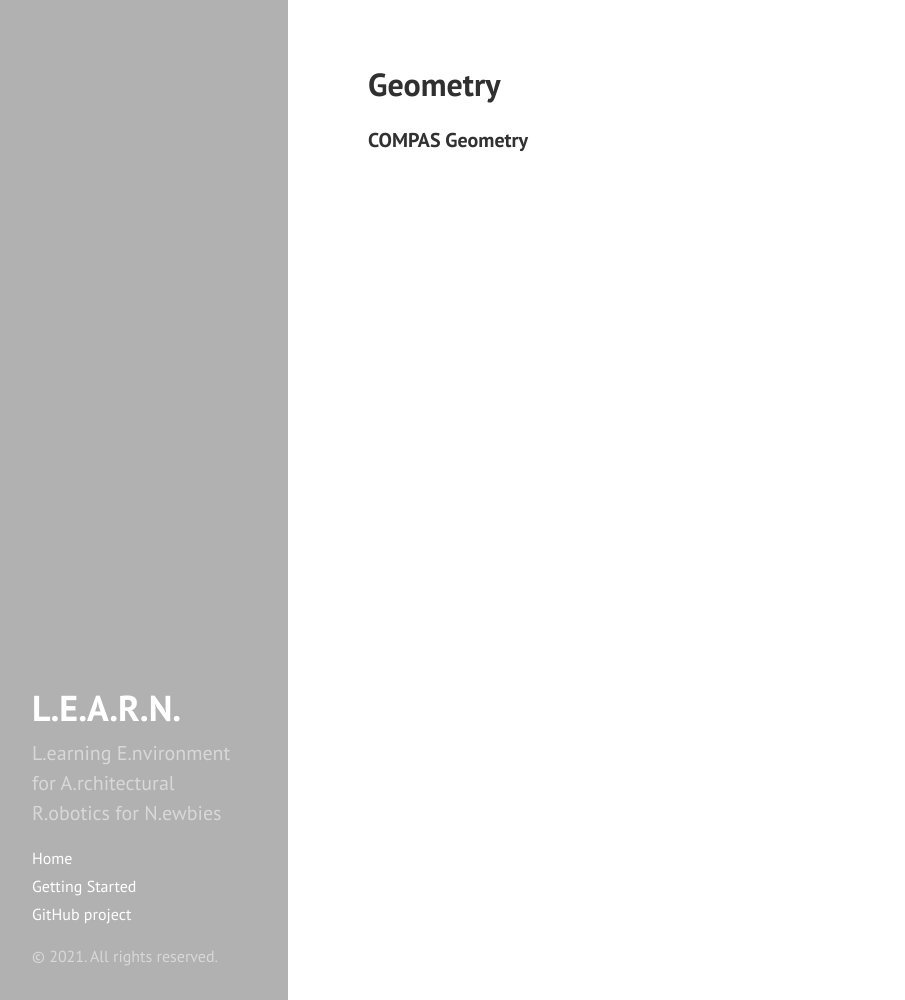
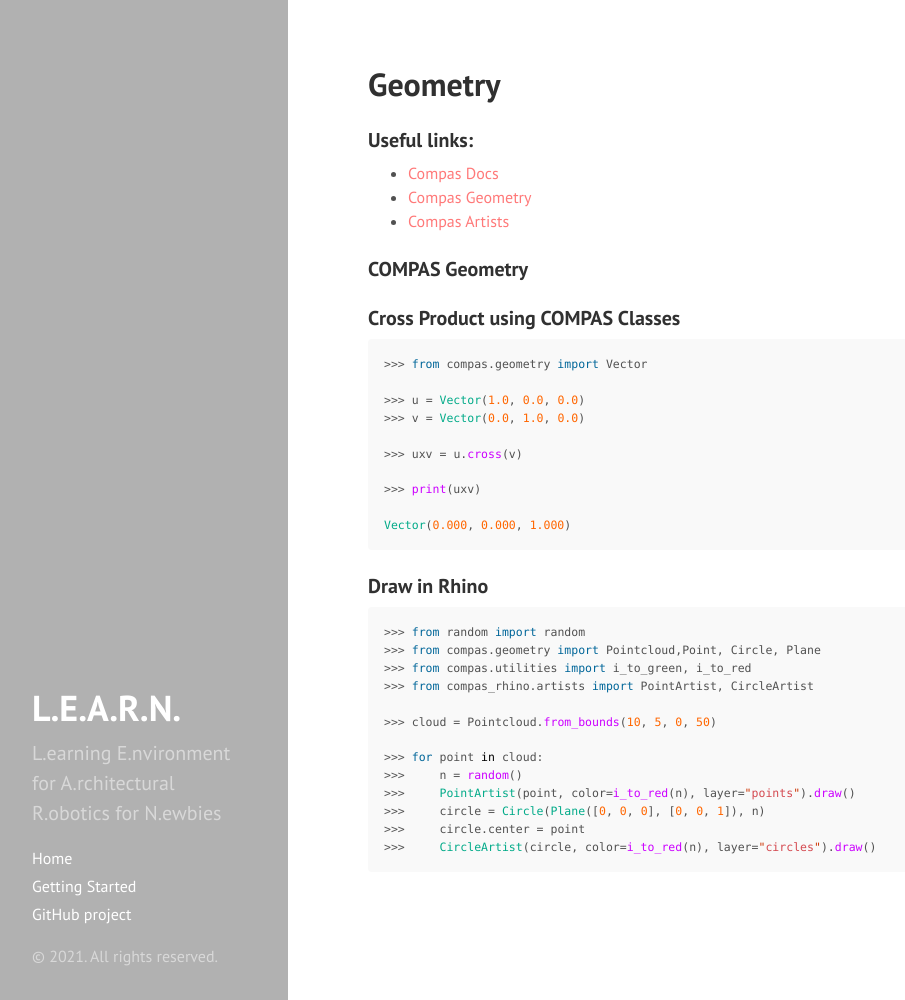
Before and after one commit to le-ar-n/le-ar-n, a Jekyll site: the page built from docs/sessions/02_geometry.md, in a window 1280 px wide and 1000 px high. Shown: the whole window, without its empty margins (0-905 px from the left). Built offline with Jekyll 4.4.1, drawn with Linux system fonts in a browser that asks for light colours; Markdown is read by kramdown in place of the engine named in the settings.

Commit message:
Update 02_geometry.md

````diff
--- a/docs/sessions/02_geometry.md
+++ b/docs/sessions/02_geometry.md
@@ -4,4 +4,44 @@
 lesson: 2
 ---
 
+### Useful links:
+
+* [Compas Docs](https://compas.dev/compas/latest/index.html)
+* [Compas Geometry](https://compas.dev/compas/latest/api/compas.geometry.html)
+* [Compas Artists](https://compas.dev/compas/latest/api/compas_ghpython.artists.html)
+
+
 ### COMPAS Geometry
+
+### Cross Product using COMPAS Classes
+
+```python
+>>> from compas.geometry import Vector
+
+>>> u = Vector(1.0, 0.0, 0.0)
+>>> v = Vector(0.0, 1.0, 0.0)
+
+>>> uxv = u.cross(v)
+
+>>> print(uxv)
+
+Vector(0.000, 0.000, 1.000)
+```
+
+### Draw in Rhino
+
+```python
+>>> from random import random
+>>> from compas.geometry import Pointcloud,Point, Circle, Plane
+>>> from compas.utilities import i_to_green, i_to_red
+>>> from compas_rhino.artists import PointArtist, CircleArtist
+
+>>> cloud = Pointcloud.from_bounds(10, 5, 0, 50)
+
+>>> for point in cloud:
+>>>     n = random()
+>>>     PointArtist(point, color=i_to_red(n), layer="points").draw()
+>>>     circle = Circle(Plane([0, 0, 0], [0, 0, 1]), n)
+>>>     circle.center = point
+>>>     CircleArtist(circle, color=i_to_red(n), layer="circles").draw()
+```
````
